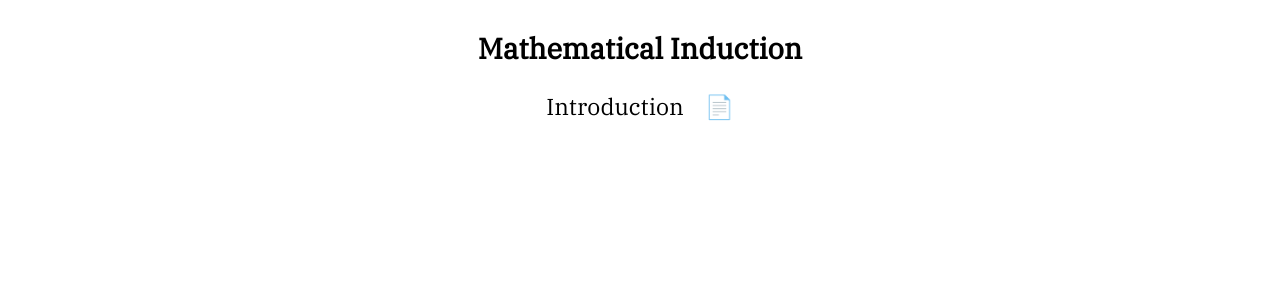
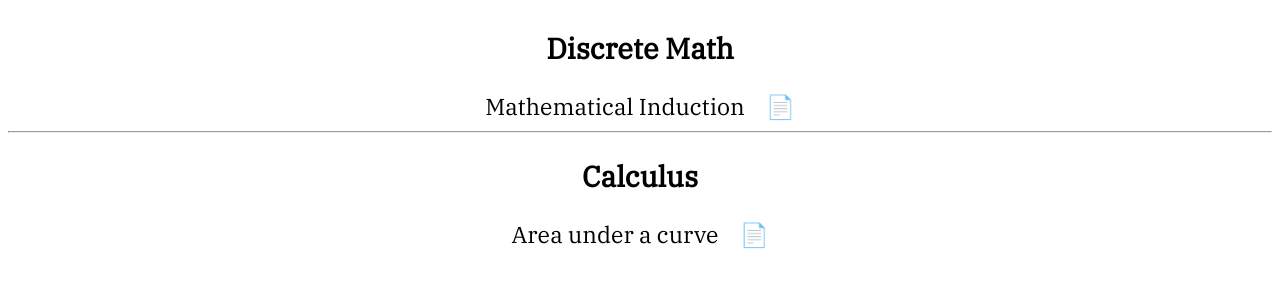
Before and after one commit to HSamiul/highschool-portfolio, a plain HTML site: page table_of_contents.html in a window 1280 px wide. Shown: the part 145-432 px from the top of the page. Drawn offline with Linux system fonts and the light colour scheme.

Commit message:
added content

```diff
--- a/table_of_contents.html
+++ b/table_of_contents.html
@@ -33,10 +33,18 @@
       <h1 id = "TOC_TOC_title">Table of Contents</h1>
 
       <div class = "TOC_sections">
-        <h2>Mathematical Induction</h2>
+        <h2>Discrete Math</h2>
         <ul class = "TOC_sections">
-          <li><a href=https://hsamiul.github.io/Grit_Topics/Mathematical_Induction/mathematical_induction.pdf>Introduction&nbsp;&nbsp;&nbsp;&nbsp;</a>📄</li>
+          <li><a href=https://hsamiul.github.io/Grit_Topics/Mathematical_Induction/mathematical_induction.pdf>Mathematical Induction&nbsp;&nbsp;&nbsp;&nbsp;📄</a></li>
         </ul>
+
+        <hr class = "style">
+
+        <h2>Calculus</h2>
+        <ul class = "TOC_sections">
+          <li><a href=https://gritworld.technology/Grit_Topics/Integration/Area_under_a_curve.pdf>Area under a curve&nbsp;&nbsp;&nbsp;&nbsp;📄</a></li>
+        </ul>
+
       </div>
 
       <div id = "theme_toggle">
```
